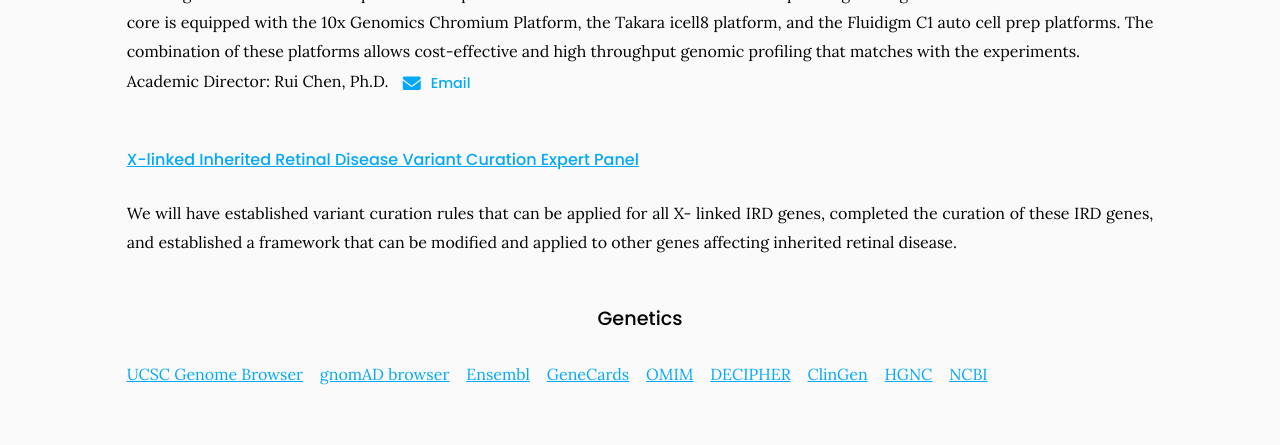
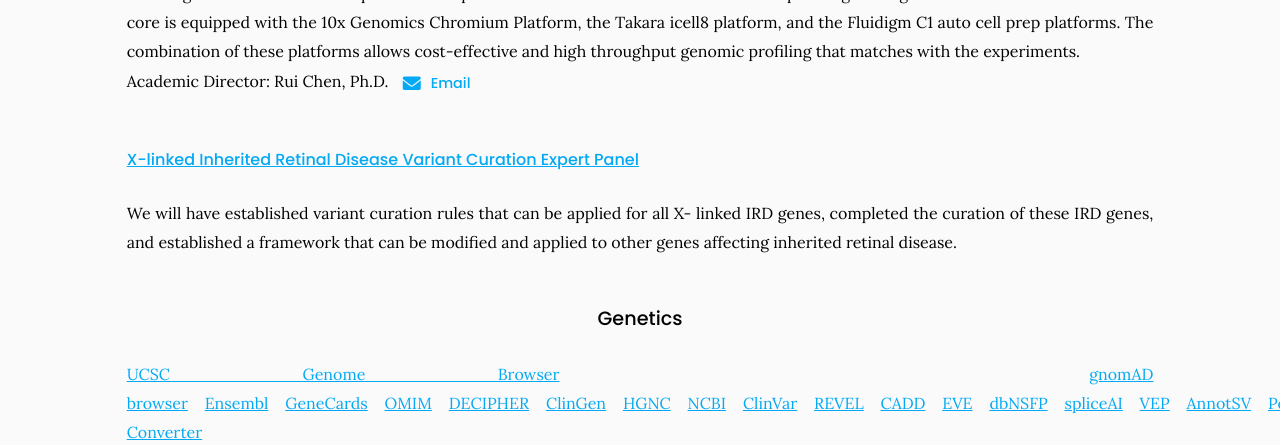
Before and after one commit to RCHENLAB/rchenlab.github.io, a Jekyll site: the page built from resources/index.md, in a window 1280 px wide and 900 px high, scrolled down 3889 px, cut to the strip 0-445 px from the top of the window. Built offline with Jekyll 4.4.1, drawn with Linux system fonts in a browser that asks for light colours.

Commit message:
Update index.md

```diff
--- a/resources/index.md
+++ b/resources/index.md
@@ -41,4 +41,4 @@ The core is equipped with the 10x Genomics Chromium Platform, the Takara icell8
 We will have established variant curation rules that can be applied for all X- linked IRD genes, completed the curation of these IRD genes, and established a framework that can be modified and applied to other genes affecting inherited retinal disease.
 
 ### Genetics
-[UCSC Genome Browser](https://genome.ucsc.edu)&nbsp;&nbsp;&nbsp;&nbsp;[gnomAD browser](https://gnomad.broadinstitute.org/)&nbsp;&nbsp;&nbsp;&nbsp;[Ensembl](http://useast.ensembl.org/index.html)&nbsp;&nbsp;&nbsp;&nbsp;[GeneCards](https://www.genecards.org/)&nbsp;&nbsp;&nbsp;&nbsp;[OMIM](https://omim.org/)&nbsp;&nbsp;&nbsp;&nbsp;[DECIPHER](https://www.deciphergenomics.org/browser)&nbsp;&nbsp;&nbsp;&nbsp;[ClinGen](https://search.clinicalgenome.org/kb/genes/curations?page=1&size=25&search=)&nbsp;&nbsp;&nbsp;&nbsp;[HGNC](https://www.genenames.org/tools/search/#!/?query=&rows=20&start=0&filter=document_type:gene)&nbsp;&nbsp;&nbsp;&nbsp;[NCBI](https://www.ncbi.nlm.nih.gov/)
+[UCSC Genome Browser](https://genome.ucsc.edu)&nbsp;&nbsp;&nbsp;&nbsp;[gnomAD browser](https://gnomad.broadinstitute.org/)&nbsp;&nbsp;&nbsp;&nbsp;[Ensembl](http://useast.ensembl.org/index.html)&nbsp;&nbsp;&nbsp;&nbsp;[GeneCards](https://www.genecards.org/)&nbsp;&nbsp;&nbsp;&nbsp;[OMIM](https://omim.org/)&nbsp;&nbsp;&nbsp;&nbsp;[DECIPHER](https://www.deciphergenomics.org/browser)&nbsp;&nbsp;&nbsp;&nbsp;[ClinGen](https://search.clinicalgenome.org/kb/genes/curations?page=1&size=25&search=)&nbsp;&nbsp;&nbsp;&nbsp;[HGNC](https://www.genenames.org/tools/search/#!/?query=&rows=20&start=0&filter=document_type:gene)&nbsp;&nbsp;&nbsp;&nbsp;[NCBI](https://www.ncbi.nlm.nih.gov/)&nbsp;&nbsp;&nbsp;&nbsp;[ClinVar](https://www.ncbi.nlm.nih.gov/clinvar/)&nbsp;&nbsp;&nbsp;&nbsp;[REVEL](https://sites.google.com/site/revelgenomics/about)&nbsp;&nbsp;&nbsp;&nbsp;[CADD](https://cadd.gs.washington.edu/)&nbsp;&nbsp;&nbsp;&nbsp;[EVE](https://evemodel.org/)&nbsp;&nbsp;&nbsp;&nbsp;[dbNSFP](http://database.liulab.science/dbNSFP)&nbsp;&nbsp;&nbsp;&nbsp;[spliceAI](https://spliceailookup.broadinstitute.org/)&nbsp;&nbsp;&nbsp;&nbsp;[VEP](https://useast.ensembl.org/Tools/VEP)&nbsp;&nbsp;&nbsp;&nbsp;[AnnotSV](https://lbgi.fr/AnnotSV/runjob)&nbsp;&nbsp;&nbsp;&nbsp;[Position Converter](https://mutalyzer.nl/position-converter)
```
